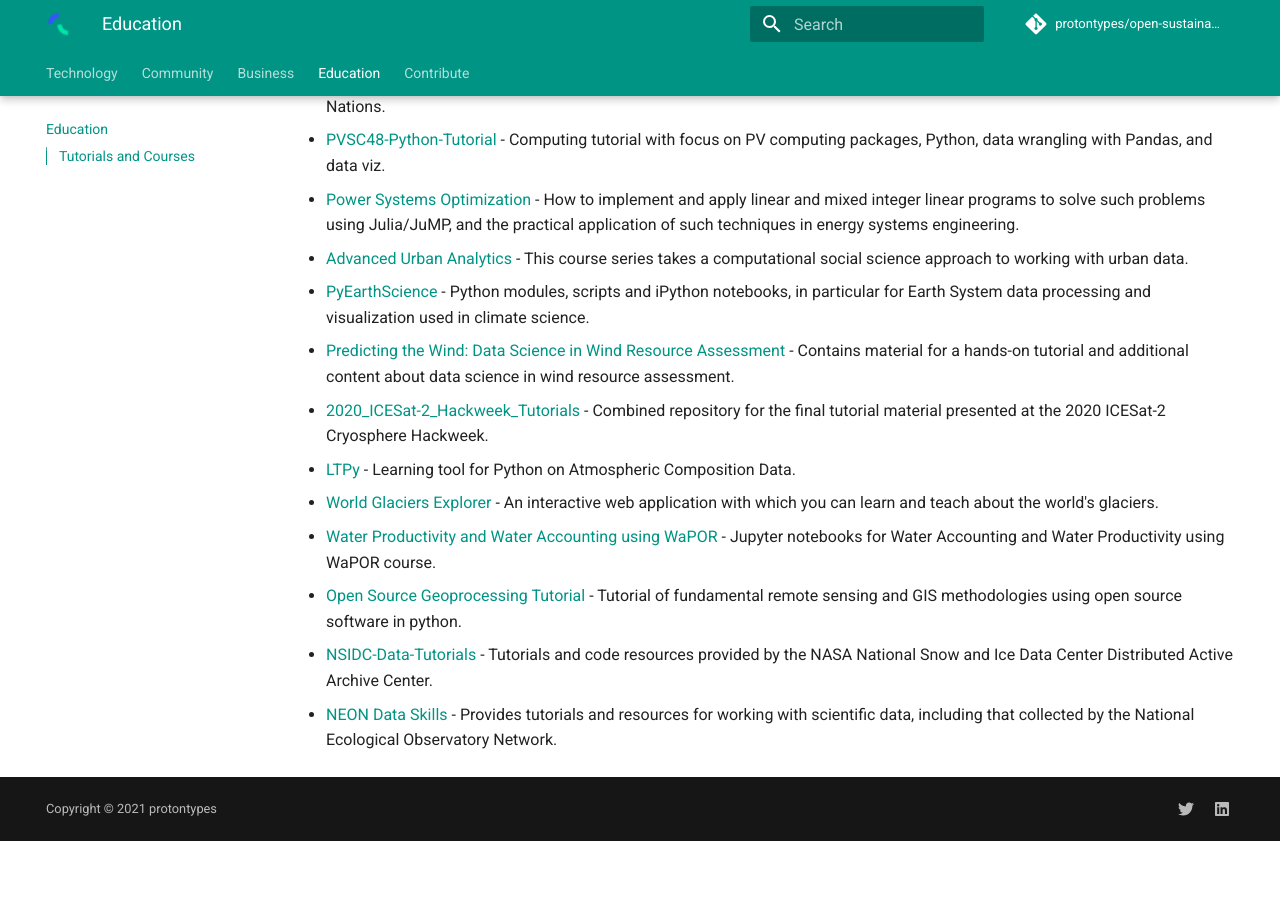
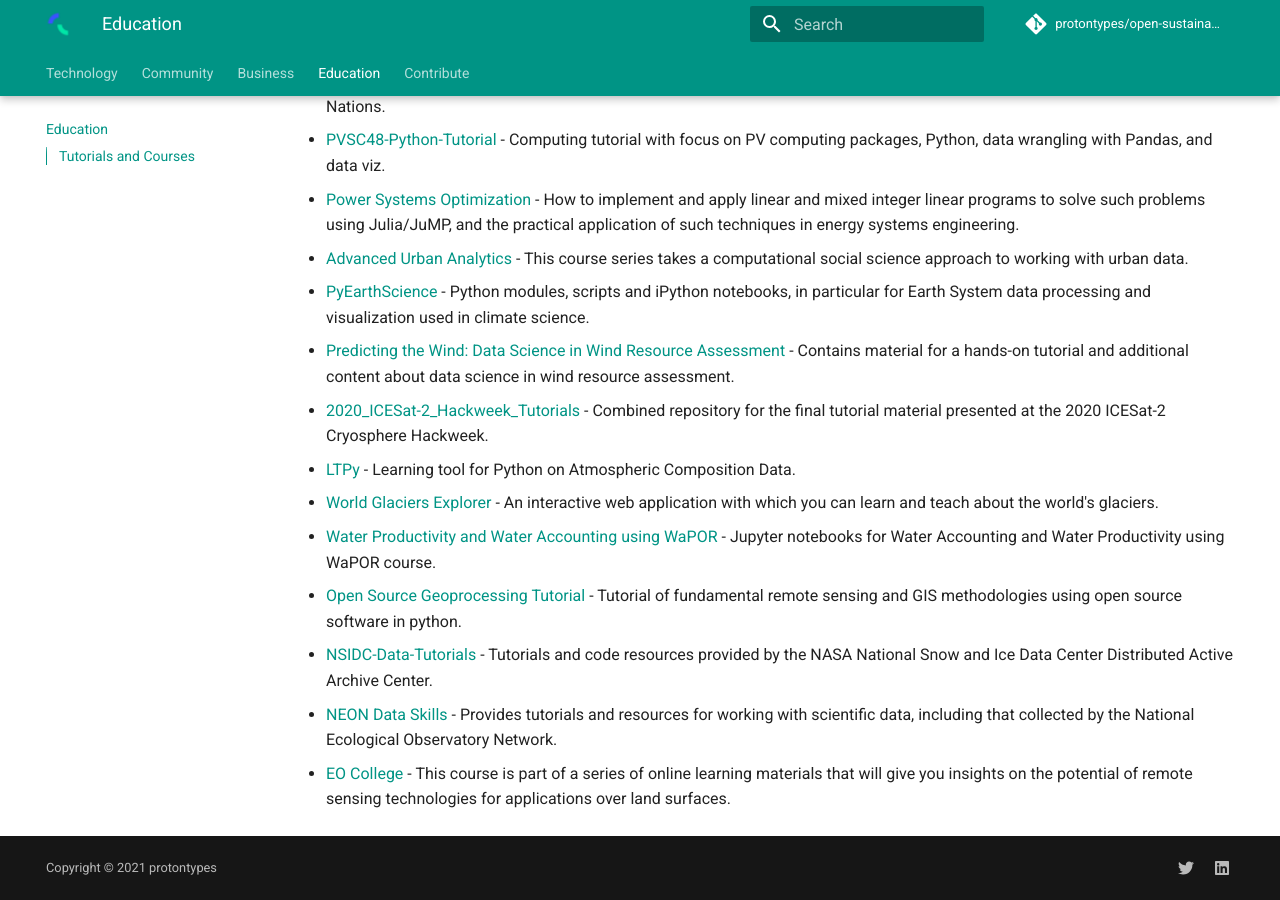
Before and after one commit to protontypes/open-sustainable-technology, an MkDocs documentation site: the page built from docs/education.md, in a window 1280 px wide and 900 px high, scrolled down 1575 px. Built offline with MkDocs 1.6.1 and Material for MkDocs 9.7.7, drawn with Linux system fonts in a browser that asks for light colours; comment, search, counter and statistics services are not loaded; before the commit the page ends 2416 px from its top, so only the background shows below that.

Commit message:
Update education.md
This free course is part of a series of online learning materials that will give you insights on the potential of #remotesensing technologies for applications over land surfaces.  https://eo-college.org/ @eo_college #sdgs

```diff
--- a/docs/education.md
+++ b/docs/education.md
@@ -45,3 +45,4 @@
 - [Open Source Geoprocessing Tutorial](https://github.com/patrickcgray/open-geo-tutorial) - Tutorial of fundamental remote sensing and GIS methodologies using open source software in python.
 - [NSIDC-Data-Tutorials](https://github.com/nsidc/NSIDC-Data-Tutorials) - Tutorials and code resources provided by the NASA National Snow and Ice Data Center Distributed Active Archive Center.
 - [NEON Data Skills](https://www.neonscience.org/resources/learning-hub/tutorials) - Provides tutorials and resources for working with scientific data, including that collected by the National Ecological Observatory Network.
+- [EO College](https://eo-college.org/) - This course is part of a series of online learning materials that will give you insights on the potential of remote sensing technologies for applications over land surfaces.
```
